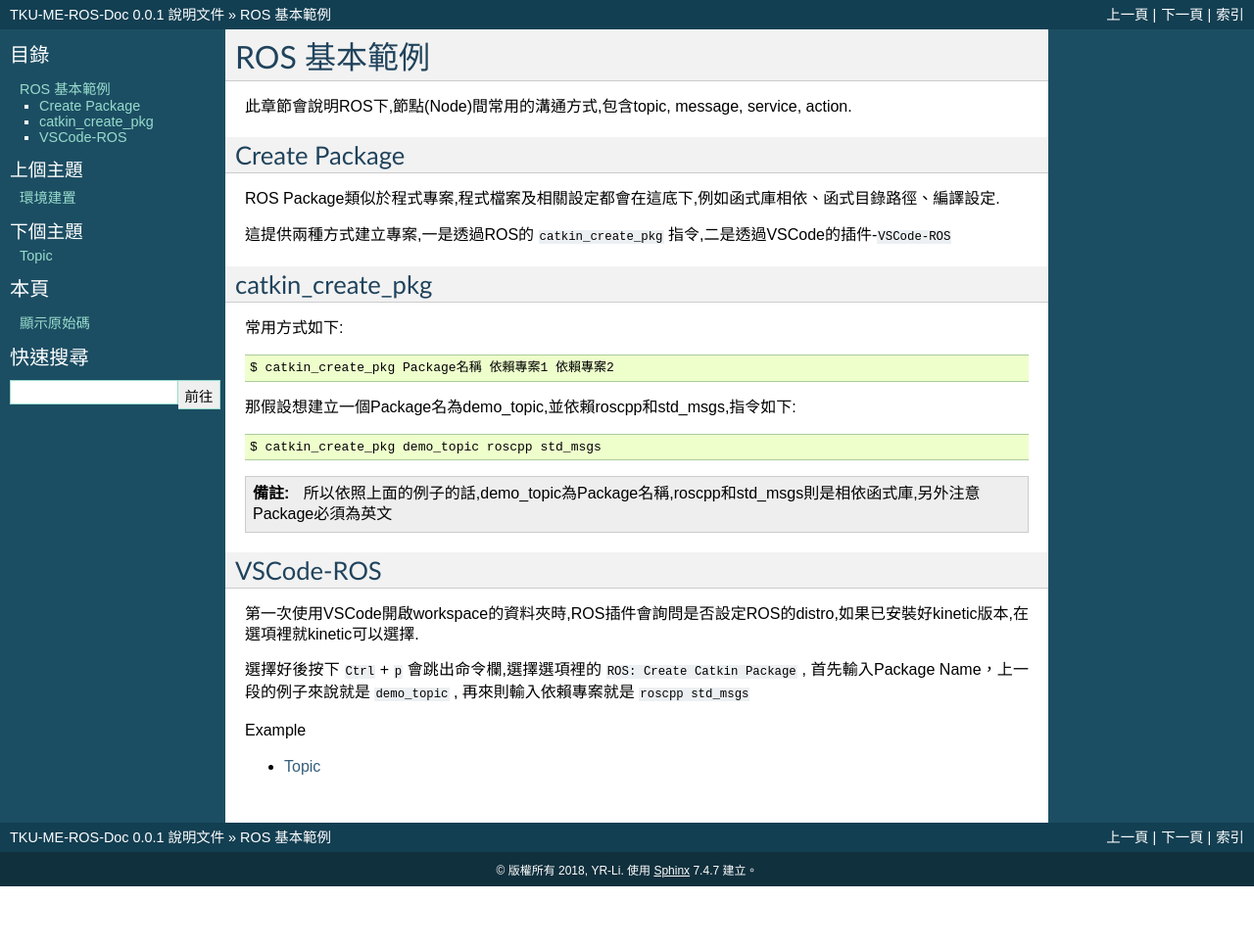
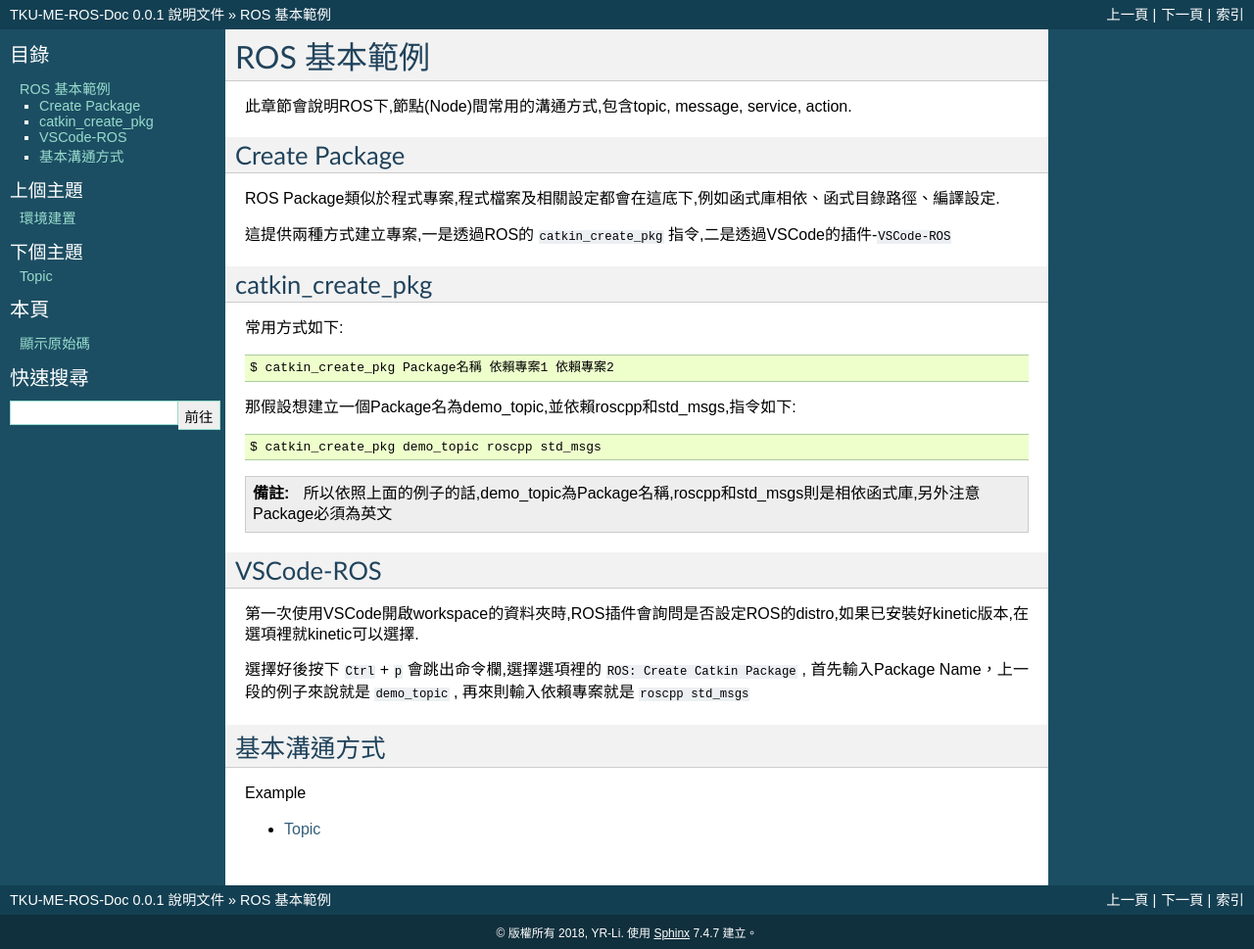
Before and after one commit to TKU-ME-Lab/ros_tutorial, a Sphinx documentation site: the page built from docs/source/tutorials/index.rst, in a window 1280 px wide. Shown: the whole page at 98% size. Built offline with Sphinx 7.4.7, drawn with Linux system fonts in a browser that asks for light colours; before the commit the page ends 905 px from its top, so only the background shows below that.

Commit message:
Update index.rst

```diff
--- a/docs/source/tutorials/index.rst
+++ b/docs/source/tutorials/index.rst
@@ -34,6 +34,8 @@ VSCode-ROS
 
 選擇好後按下 ``Ctrl`` + ``p`` 會跳出命令欄,選擇選項裡的 ``ROS: Create Catkin Package`` , 首先輸入Package Name，上一段的例子來說就是 ``demo_topic`` , 再來則輸入依賴專案就是 ``roscpp std_msgs``
 
+基本溝通方式
+----------------------------
 .. toctree::
 		:maxdepth: 1
 		:caption: Example
```
